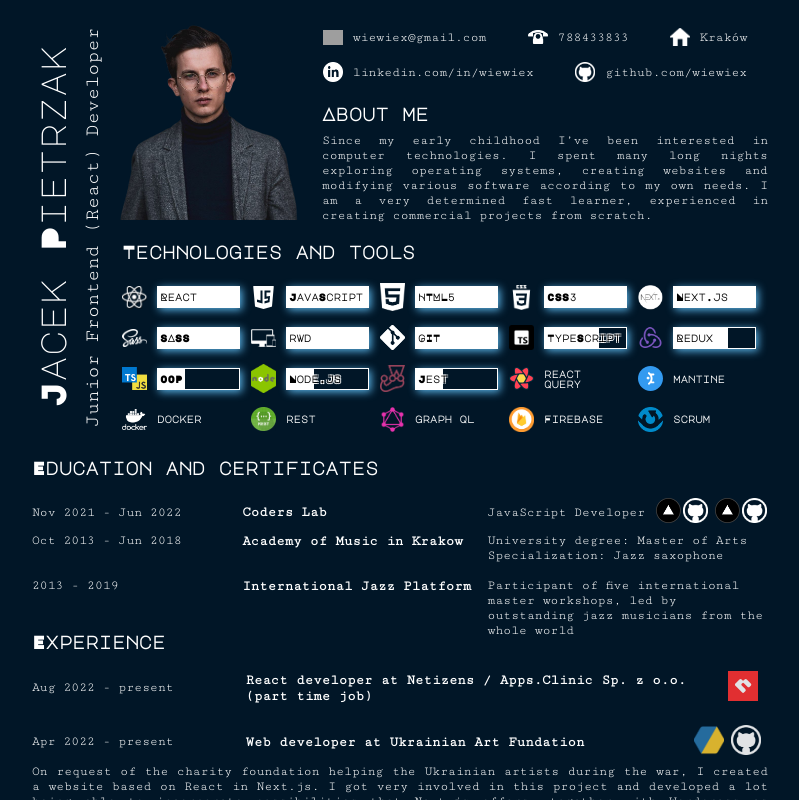
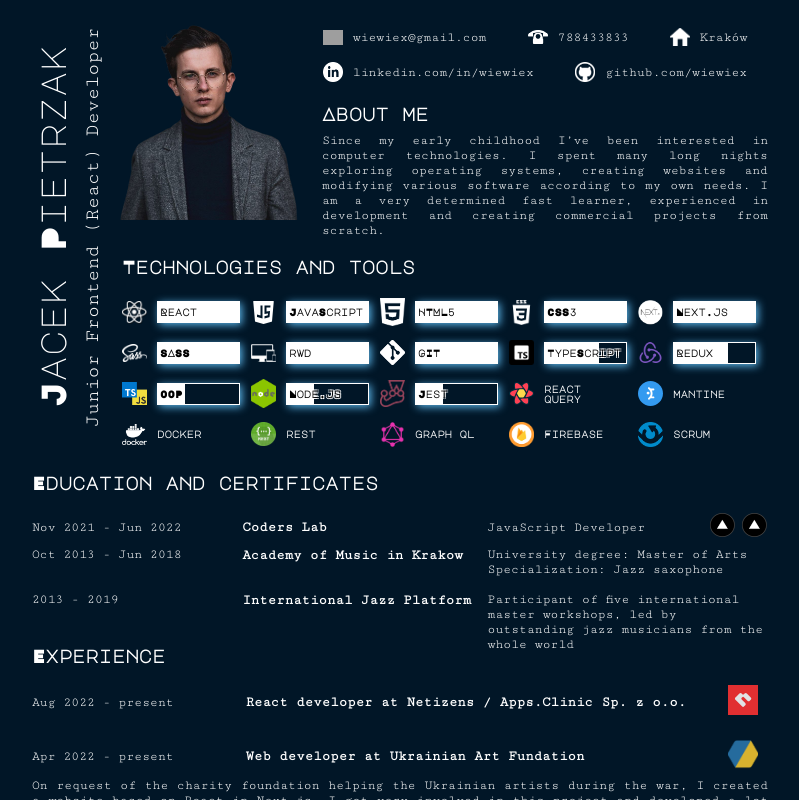
Before and after one commit to wiewiex/interactive-cv, a React (Create React App) app: page / in a window 1280 px wide. Shown: the top 800 px of the page, without its empty margins (240-1039 px from the left). Built offline with nearby package versions, Linux system fonts and the light colour scheme; grey boxes are pictures that could not be loaded; a web font is replaced by a local one.

Commit message:
poprawka

```diff
--- a/src/components/Education.js
+++ b/src/components/Education.js
@@ -15,17 +15,17 @@ export default function Education() {
               <a href="https://portfolio-lab-project-wiewiex.vercel.app">
                 <img src="experience/vercel.png" alt="vercel logo" />
               </a>
-              <a href="https://github.com/wiewiex/portfolio-lab-project">
+              {/* <a href="https://github.com/wiewiex/portfolio-lab-project">
                 <img src="experience/github.png" alt="github logo" />
-              </a>
+              </a> */}
             </div>
             <div className="links">
               <a href="https://ciekawsze-zadania.vercel.app">
                 <img src="experience/vercel.png" alt="vercel logo" />
               </a>
-              <a href="https://github.com/wiewiex/ciekawsze-zadania">
+              {/* <a href="https://github.com/wiewiex/ciekawsze-zadania">
                 <img src="experience/github.png" alt="github logo" />
-              </a>
+              </a> */}
             </div>
           </div>
         </div>
--- a/src/components/Experience.js
+++ b/src/components/Experience.js
@@ -8,7 +8,8 @@ export default function Experience() {
         <div className="datesRoleLinks">
           <p className="dates">Aug 2022 - present</p>
           <h5 className="role">
-            React developer at Netizens / Apps.Clinic Sp. z o.o. (part time job)
+            React developer at Netizens / Apps.Clinic Sp. z o.o.
+            {/* (part time job) */}
           </h5>
           <div className="links">
             <a href="https://www.netizens.pl/">
@@ -25,9 +26,9 @@ export default function Experience() {
             <a href="https://uaworld.pl">
               <img src="experience/uaworld.png" alt="uaart logo" />
             </a>
-            <a href="https://github.com/wiewiex/uaworld.pl-review">
+            {/* <a href="https://github.com/wiewiex/uaworld.pl-review">
               <img src="experience/github.png" alt="github logo" />
-            </a>
+            </a> */}
           </div>
         </div>
         <p className="description">
@@ -50,7 +51,7 @@ export default function Experience() {
           </h5>
           <div className="links">
             <a href="https://jacekpietrzak.pl/nmo-preview">
-              <img src="experience/nmo.png" alt="uaart logo" />
+              <img src="experience/nmo.png" alt="nmo logo" />
             </a>
           </div>
         </div>
--- a/src/components/Header.js
+++ b/src/components/Header.js
@@ -43,8 +43,8 @@ export default function Header() {
             Since my early childhood I’ve been interested in computer
             technologies. I spent many long nights exploring operating systems,
             creating websites and modifying various software according to my own
-            needs. I am a very determined fast learner, experienced in creating
-            commercial projects from scratch.
+            needs. I am a very determined fast learner, experienced in
+            development and creating commercial projects from scratch.
           </p>
         </section>
       </div>
--- a/src/styles/App.scss
+++ b/src/styles/App.scss
@@ -108,6 +108,8 @@ p {
 
 .singlePage:last-of-type {
   justify-content: space-between;
+  //web version
+  padding-top: 0;
 }
 
 .consent {
```
